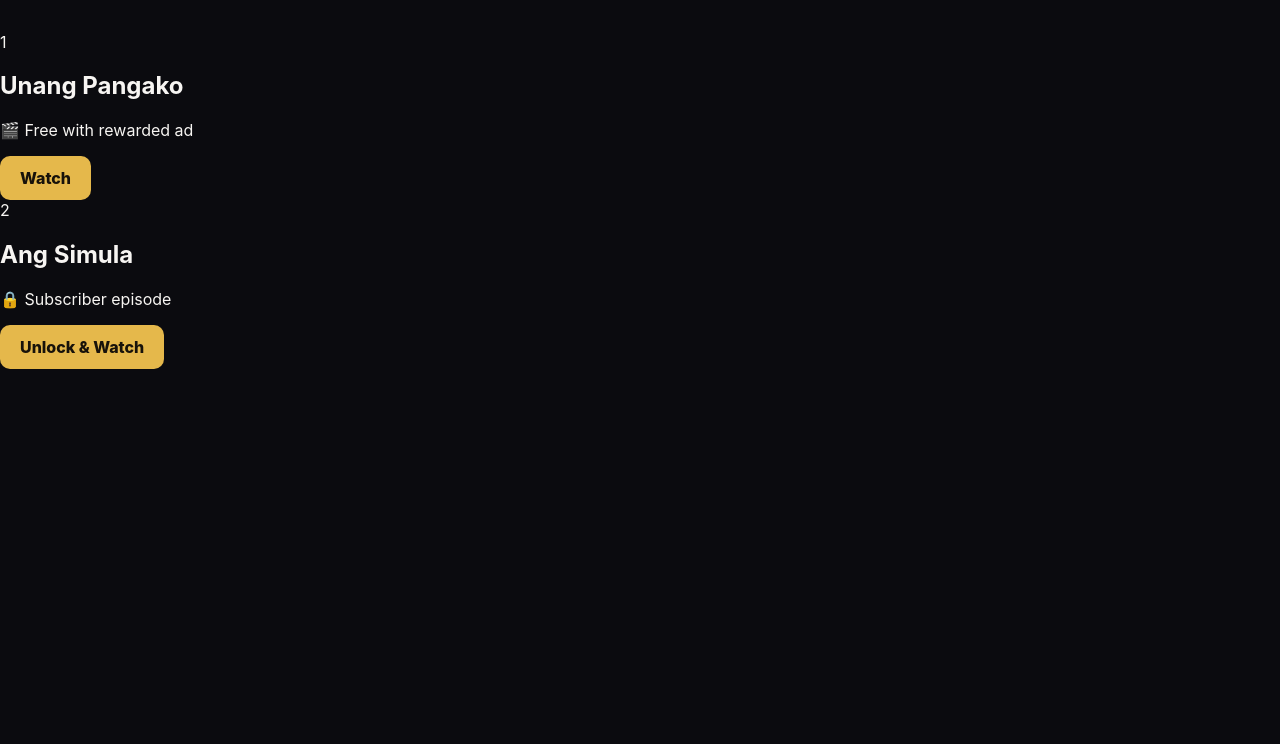
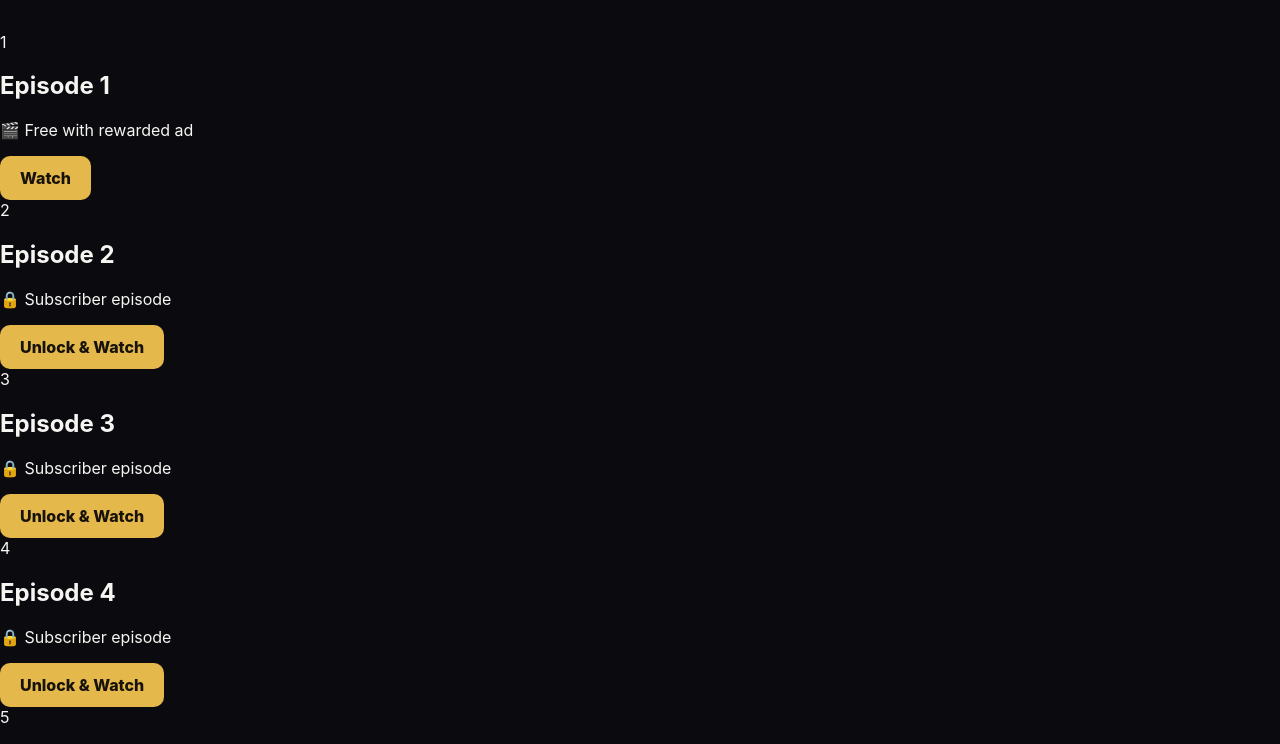
Before and after one commit to mrtamz-developer/tagalogdrama, a plain HTML site: page episodes.html in a window 1280 px wide. Shown: the part 217-961 px from the top of the page. Before the commit the page ends 800 px from the top, so only its background shows below. Drawn offline with Linux system fonts and the light colour scheme.

Commit message:
Expand episode browser for all catalog series and preserve progress

```diff
--- a/episodes.html
+++ b/episodes.html
@@ -1,9 +1,6 @@
-<!doctype html>
-<html lang="en"><head><meta charset="utf-8"><meta name="viewport" content="width=device-width,initial-scale=1"><meta name="theme-color" content="#0b0b0f"><title>Episodes — TagalogDrama</title><link rel="manifest" href="manifest.json"><link rel="stylesheet" href="style.css"></head><body><header class="topbar"><a class="brand" href="index.html">Tagalog<span>Drama</span></a><nav><a href="index.html">Home</a><a href="catalog.html">Series</a><a href="index.html#plans">Plans</a></nav></header><main class="episodes-page"><section class="catalog-head"><p class="eyebrow">SERIES</p><h1 id="seriesTitle">Episodes</h1><p id="seriesDescription" class="muted"></p></section><div id="episodeList" class="episode-list"></div></main><script>
-const data={
- 'sa-likod-ng-pangako':{title:'Sa Likod ng Pangako',description:'A family romance story. Replace this placeholder with your licensed synopsis.',episodes:[['slp-01',1,'Unang Pangako','free_ad'],['slp-02',2,'Ang Simula','subscription']]},
- 'mahal-kita-kahit-kailan':{title:'Mahal Kita, Kahit Kailan',description:'A romance drama placeholder for licensed content.',episodes:[['mkk-01',1,'Unang Pagkikita','free_ad'],['mkk-02',2,'Sa Puso Ko','subscription']]}
-};
-const id=new URLSearchParams(location.search).get('id')||'sa-likod-ng-pangako';const series=data[id]||data['sa-likod-ng-pangako'];document.getElementById('seriesTitle').textContent=series.title;document.getElementById('seriesDescription').textContent=series.description;
-const progress=JSON.parse(localStorage.getItem('td-progress')||'{}');const list=document.getElementById('episodeList');list.innerHTML=series.episodes.map(e=>{const watched=progress[e[0]]||0;const premium=e[3]==='subscription';return `<article class="episode-card"><div class="episode-number">${e[1]}</div><div class="episode-copy"><h2>${e[2]}</h2><p>${premium?'🔒 Subscriber episode':'🎬 Free with rewarded ad'}${watched?` · ${watched}% watched`:''}</p><div class="episode-progress"><span style="width:${watched}%"></span></div></div><a class="primary" href="watch.html?series=${encodeURIComponent(series.title)}&episode=${e[0]}&number=${e[1]}">${premium?'Unlock & Watch':'Watch'}</a></article>`}).join('');
-</script></body></html>
+<!doctype html><html lang="en"><head><meta charset="utf-8"><meta name="viewport" content="width=device-width,initial-scale=1"><meta name="theme-color" content="#0b0b0f"><title>Episodes — TagalogDrama</title><link rel="manifest" href="manifest.json"><link rel="stylesheet" href="style.css"></head><body><header class="topbar"><a class="brand" href="index.html">Tagalog<span>Drama</span></a><nav><a href="index.html">Home</a><a href="catalog.html">Series</a><a href="search.html">Search</a><a href="library.html">Library</a><a href="account.html">Account</a></nav></header><main class="episodes-page"><section class="catalog-head"><p class="eyebrow">SERIES</p><h1 id="seriesTitle">Episodes</h1><p id="seriesDescription" class="muted"></p></section><div id="episodeList" class="episode-list"></div></main><script>const data={
+'sa-likod-ng-pangako':{title:'Sa Likod ng Pangako',description:'A family romance story. Replace this placeholder with your licensed synopsis.',episodes:24},
+'mahal-kita-kahit-kailan':{title:'Mahal Kita, Kahit Kailan',description:'A romance drama placeholder for licensed content.',episodes:18},
+'ang-huling-lihim':{title:'Ang Huling Lihim',description:'A mystery drama placeholder for licensed content.',episodes:30},
+'bago-maghatinggabi':{title:'Bago Maghatinggabi',description:'A romance suspense placeholder for licensed content.',episodes:16}};
+const id=new URLSearchParams(location.search).get('series')||new URLSearchParams(location.search).get('id')||'sa-likod-ng-pangako';const series=data[id]||data['sa-likod-ng-pangako'];document.getElementById('seriesTitle').textContent=series.title;document.getElementById('seriesDescription').textContent=series.description;const progress=JSON.parse(localStorage.getItem('td-progress')||localStorage.getItem('tagalogdrama.progress')||'{}');const list=document.getElementById('episodeList');const episodes=Array.from({length:series.episodes},(_,i)=>i+1);list.innerHTML=episodes.map(n=>{const key=`${id}-ep-${n}`;const watched=Number(progress[key]||0);const free=n===1||n%5===0;return `<article class="episode-card"><div class="episode-number">${n}</div><div class="episode-copy"><h2>Episode ${n}</h2><p>${free?'🎬 Free with rewarded ad':'🔒 Subscriber episode'}${watched?` · ${watched}% watched`:''}</p><div class="episode-progress"><span style="width:${Math.min(watched,100)}%"></span></div></div><a class="primary" href="watch.html?series=${encodeURIComponent(series.title)}&episode=${encodeURIComponent(key)}&number=${n}">${free?'Watch':'Unlock & Watch'}</a></article>`}).join('');</script></body></html>
```
